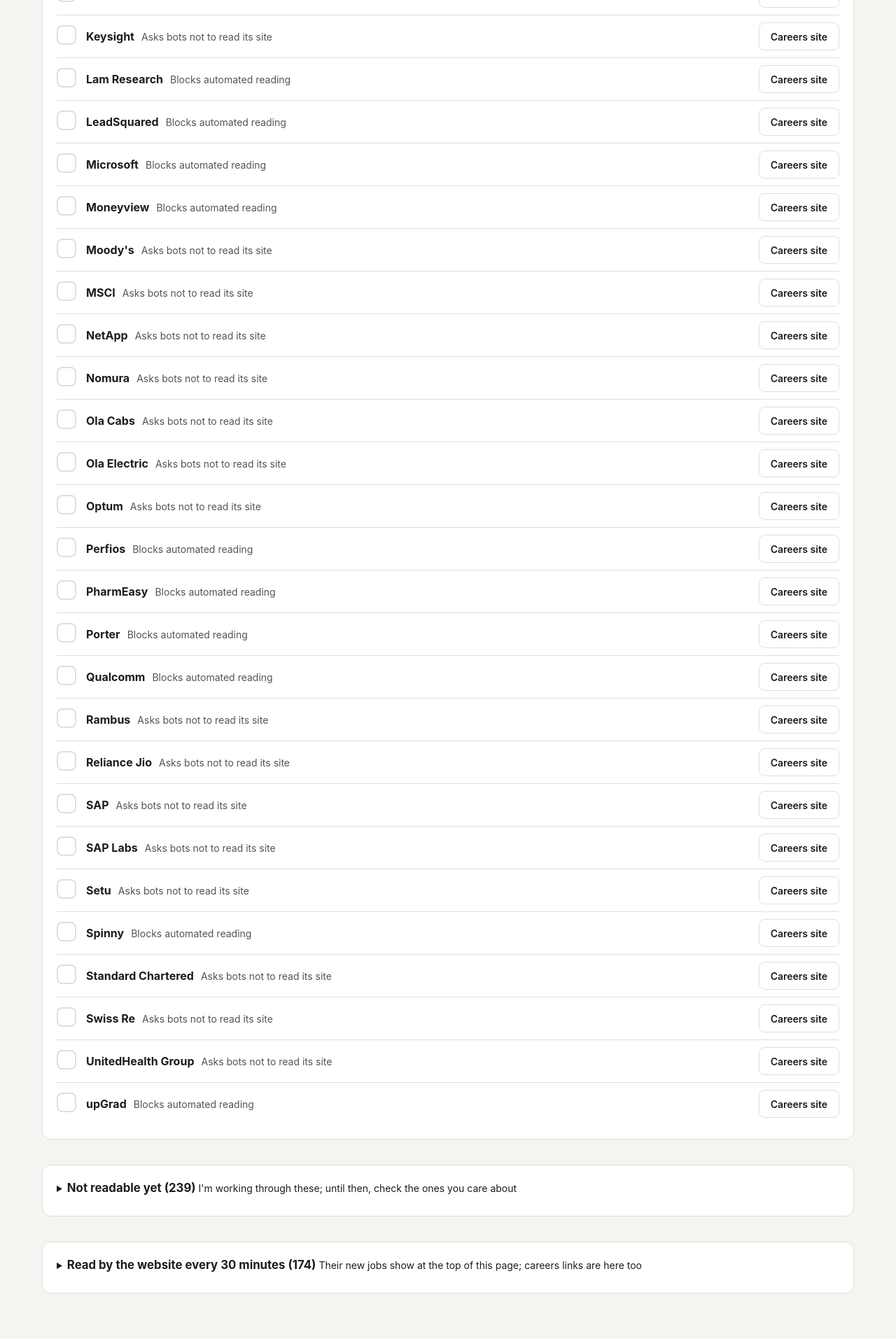
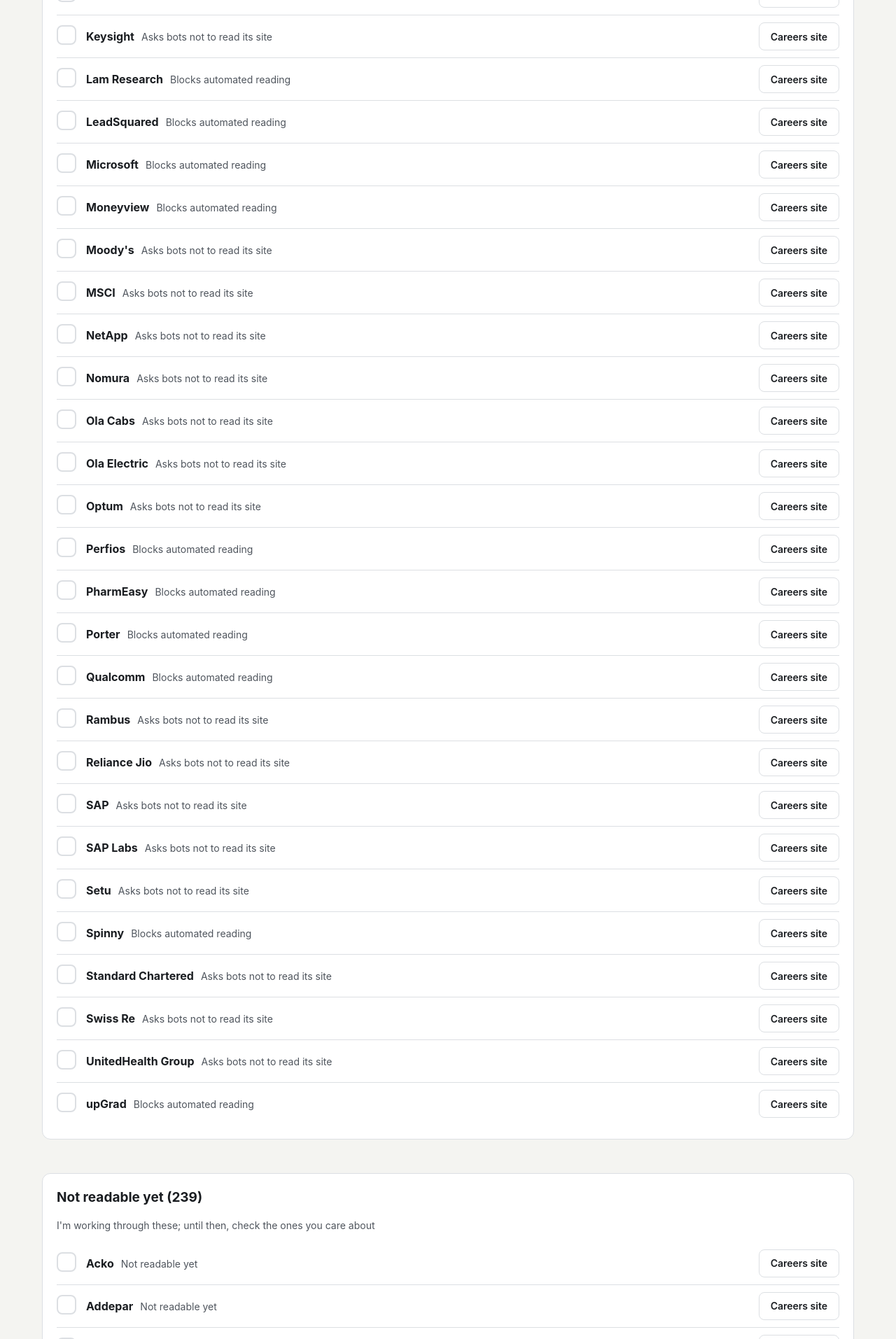
Before and after one commit to x-macas/job-hunter, a Flask app: page /check in a window 1280 px wide. Shown: the part 1647-3560 px from the top of the page at 70% size. Run offline with Flask 3, Linux system fonts and the light colour scheme; the visitor is signed in with stand-in values (Sample User, id 1); tables that the repository leaves empty hold one stand-in row (values such as "Sample post"); data that the repository does not hold is empty.

Commit message:
Check page: nothing folded
Co-Authored-By: Claude Opus 5.5 <noreply@anthropic.com>

```diff
--- a/jobhunter/static/style.css
+++ b/jobhunter/static/style.css
@@ -182,5 +182,5 @@ details.card summary { color: var(--ink); }
 .newhead { display: flex; flex-wrap: wrap; align-items: center; justify-content: space-between; gap: 8px 12px; }
 .newhead h3 { margin: 0; }
 .newhead .btn { text-decoration: none; }
-.newco details { margin-top: 6px; }
+.newco .newlist { margin-top: 6px; }
 .rank { color: var(--muted); font-weight: 600; margin-right: 4px; }
--- a/jobhunter/templates/check.html
+++ b/jobhunter/templates/check.html
@@ -30,15 +30,14 @@
 <section class="card">
   <p class="muted small">Companies that posted software jobs in India in the last 24 hours. "Open careers site" opens
     the company's own site filtered to India, newest first, so today's jobs are at the top. Careers sites don't
-    offer a "today only" filter in their links, so the exact jobs are listed under "See the jobs" too.</p>
+    offer a "today only" filter in their links, so the exact jobs are listed under each company too.</p>
   {% for g in new %}
   <div class="newco" id="n-{{ g.slug }}">
     <div class="newhead">
       <h3>{{ g.name }} <span class="chip">{{ g.dev | length }} posted today</span>{% if g.fits %} <span class="chip chip-new">{{ g.fits }} fit{{ '' if g.fits == 1 else 's' }}</span>{% endif %}</h3>
       {% if g.url %}<a class="btn pri" href="{{ g.url }}" target="_blank" rel="noopener noreferrer">Open careers site</a>{% endif %}
     </div>
-    <details>
-      <summary>See the {{ g.dev | length }} job{{ '' if g.dev | length == 1 else 's' }}</summary>
+    <div class="newlist">
       <ul class="newjobs">
         {% for j in g.dev %}
         <li>
@@ -49,7 +48,7 @@
         {% endfor %}
       </ul>
       {% if g.other %}<p class="small muted">and {{ g.other }} other new job{{ '' if g.other == 1 else 's' }} that aren't software roles</p>{% endif %}
-    </details>
+    </div>
   </div>
   {% else %}
   <p class="muted">Nothing new in the last 24 hours yet. The website checks every 30 minutes.</p>
@@ -69,13 +68,15 @@
   <ul class="checklist">{% for i in groups.first %}{{ row(i, true) }}{% endfor %}</ul>
 </section>
 
-<details class="card">
-  <summary><h2 class="inline">Not readable yet ({{ groups.later | length }})</h2> <span class="small">I'm working through these; until then, check the ones you care about</span></summary>
+<section class="card gap-top">
+  <h2>Not readable yet ({{ groups.later | length }})</h2>
+  <p class="small muted">I'm working through these; until then, check the ones you care about</p>
   <ul class="checklist">{% for i in groups.later %}{{ row(i, true) }}{% endfor %}</ul>
-</details>
+</section>
 
-<details class="card">
-  <summary><h2 class="inline">Read by the website every 30 minutes ({{ groups.auto | length }})</h2> <span class="small">Their new jobs show at the top of this page; careers links are here too</span></summary>
+<section class="card gap-top">
+  <h2>Read by the website every 30 minutes ({{ groups.auto | length }})</h2>
+  <p class="small muted">Their new jobs show at the top of this page; careers links are here too</p>
   <ul class="checklist">{% for i in groups.auto %}{{ row(i, false) }}{% endfor %}</ul>
-</details>
+</section>
 {% endblock %}
```
